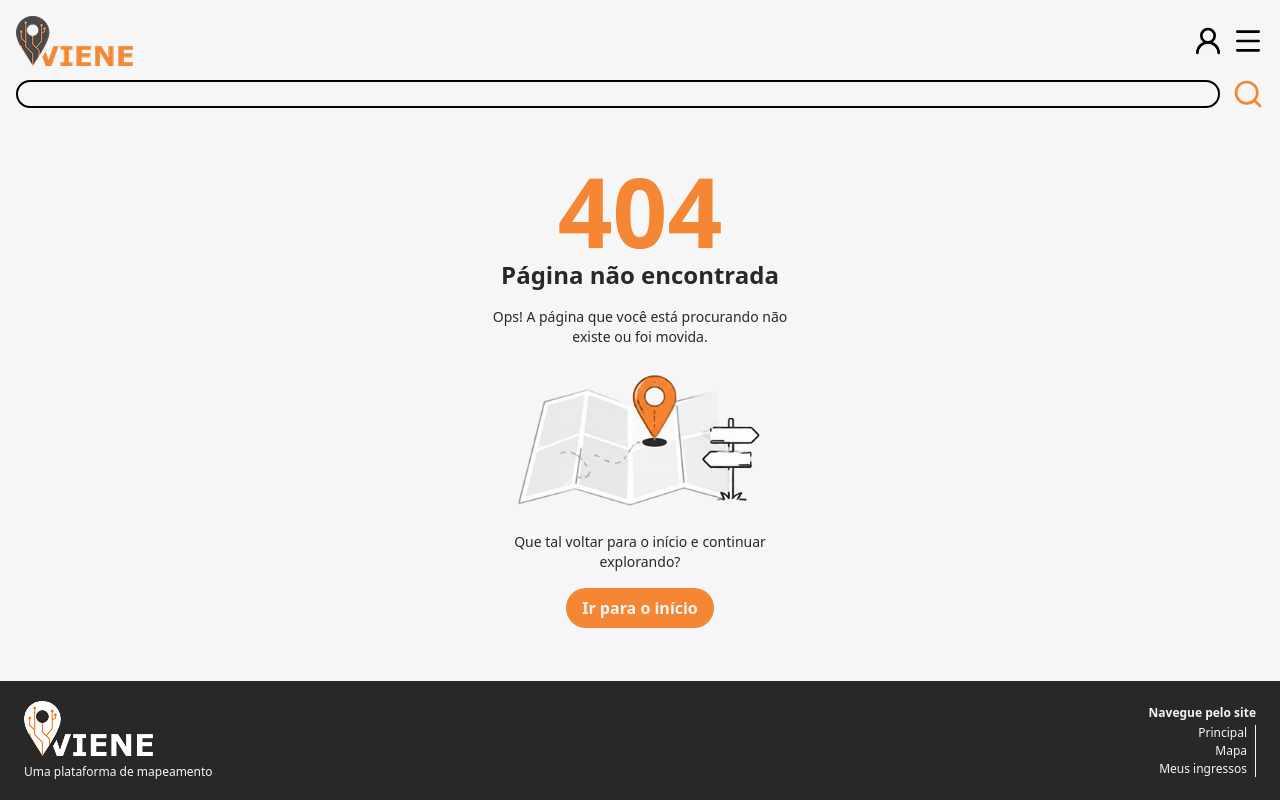
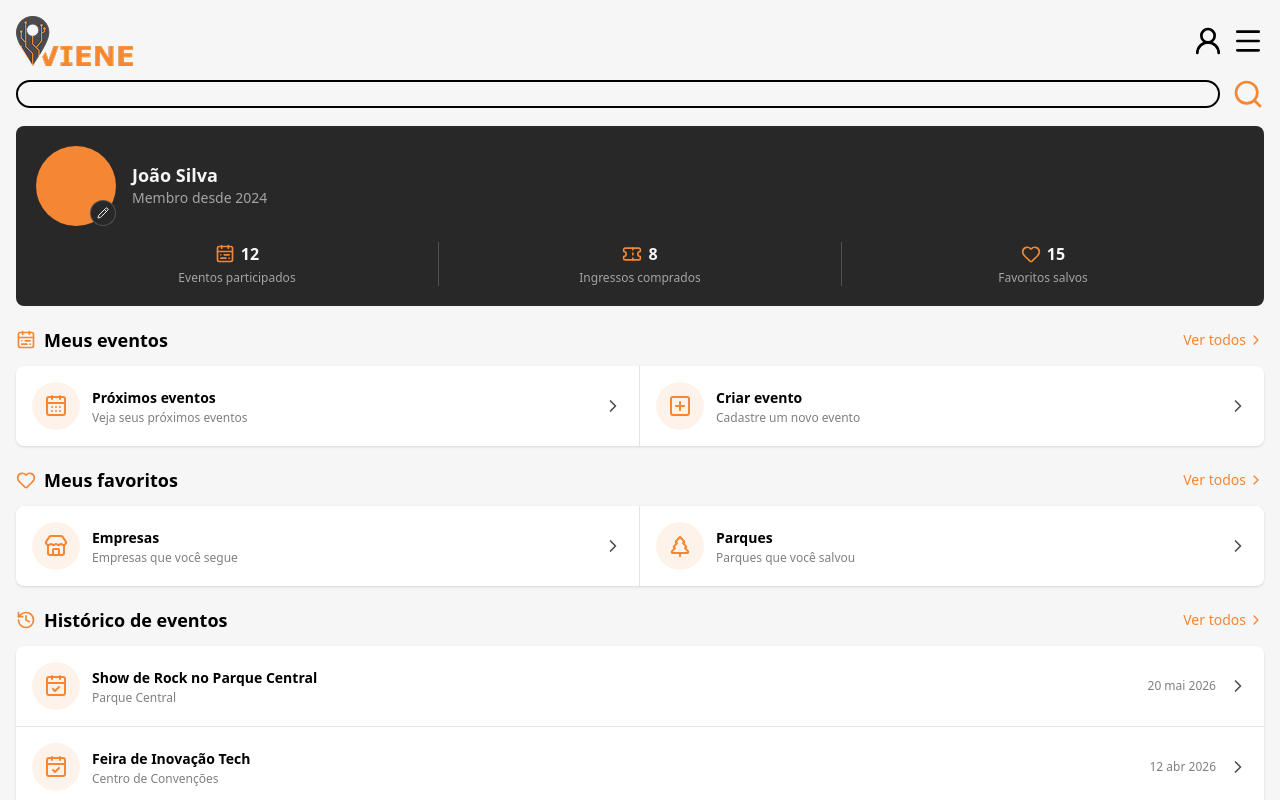
Before and after one commit to ilorenco/Viene, a React (Vite) app in the folder frontend/: page /profile in a window 1280 px wide. Shown: the top 800 px of the page. Built offline with nearby package versions, Linux system fonts and the light colour scheme.

Commit message:
feat: adiciona página de perfil do usuário

```diff
--- a/frontend/src/components/layout/Header.jsx
+++ b/frontend/src/components/layout/Header.jsx
@@ -14,7 +14,9 @@ export function Header() {
                 </Link>
 
                 <div className="flex items-center gap-2">
-                    <UserRound className="size-8" />
+                    <Link to="/profile" aria-label="Perfil">
+                        <UserRound className="size-8" />
+                    </Link>
 
                     <Sheet>
                         <SheetTrigger aria-label="Abrir menu" className="cursor-pointer">
--- /dev/null
+++ b/frontend/src/pages/Profile.jsx
@@ -0,0 +1,185 @@
+import {
+    CalendarCheck,
+    CalendarDays,
+    CalendarRange,
+    ChevronRight,
+    Heart,
+    History,
+    Pencil,
+    SquarePlus,
+    Store,
+    Ticket,
+    TreePine,
+} from 'lucide-react'
+import { Link } from 'react-router-dom'
+
+import { Button } from '@/components/ui/Button'
+import { cn } from '@/lib/utils'
+
+const stats = [
+    { icon: CalendarRange, value: 12, label: 'Eventos participados' },
+    { icon: Ticket, value: 8, label: 'Ingressos comprados' },
+    { icon: Heart, value: 15, label: 'Favoritos salvos' },
+]
+
+const eventActions = [
+    {
+        icon: CalendarDays,
+        title: 'Próximos eventos',
+        description: 'Veja seus próximos eventos',
+        to: '/events',
+    },
+    {
+        icon: SquarePlus,
+        title: 'Criar evento',
+        description: 'Cadastre um novo evento',
+        to: '/events',
+    },
+]
+
+const favoriteCollections = [
+    { icon: Store, title: 'Empresas', description: 'Empresas que você segue', to: '/favorites' },
+    { icon: TreePine, title: 'Parques', description: 'Parques que você salvou', to: '/favorites' },
+]
+
+const eventHistory = [
+    {
+        icon: CalendarCheck,
+        title: 'Show de Rock no Parque Central',
+        description: 'Parque Central',
+        meta: '20 mai 2026',
+        to: '/events',
+    },
+    {
+        icon: CalendarCheck,
+        title: 'Feira de Inovação Tech',
+        description: 'Centro de Convenções',
+        meta: '12 abr 2026',
+        to: '/events',
+    },
+    {
+        icon: CalendarCheck,
+        title: 'Trilha Ecológica Guiada',
+        description: 'Parque Natural das Águas',
+        meta: '28 mar 2026',
+        to: '/events',
+    },
+]
+
+function ProfileSection({
+    icon: Icon,
+    title,
+    seeAllTo,
+    containerClassName = 'grid grid-cols-2 divide-x',
+    children,
+}) {
+    return (
+        <section>
+            <header className="mb-3 flex items-center justify-between">
+                <div className="text-primary flex items-center gap-2">
+                    <Icon className="size-5" />
+                    <h2 className="text-foreground font-inter text-lg font-bold">{title}</h2>
+                </div>
+                {seeAllTo && (
+                    <Link
+                        to={seeAllTo}
+                        className="text-primary flex items-center gap-0.5 text-sm font-medium"
+                    >
+                        Ver todos <ChevronRight className="size-4" />
+                    </Link>
+                )}
+            </header>
+            <ul
+                className={cn(
+                    'divide-foreground/10 bg-white rounded-lg text-sm shadow-sm',
+                    containerClassName,
+                )}
+            >
+                {children}
+            </ul>
+        </section>
+    )
+}
+
+function CollectionItem({ icon: Icon, title, description, to, meta }) {
+    return (
+        <li>
+            <Link to={to} className="flex items-center gap-3 p-4">
+                <div className="bg-primary/10 text-primary shrink-0 rounded-full p-3">
+                    <Icon className="size-6" />
+                </div>
+                <div className="flex min-w-0 flex-1 flex-col gap-0.5">
+                    <p className="text-foreground font-bold">{title}</p>
+                    <p className="text-foreground/50 text-xs leading-tight">{description}</p>
+                </div>
+                {meta && <span className="text-foreground/50 shrink-0 text-xs">{meta}</span>}
+                <ChevronRight className="text-foreground/70 size-5 shrink-0" />
+            </Link>
+        </li>
+    )
+}
+
+export function Profile() {
+    return (
+        <>
+            <header className="bg-secondary rounded-lg p-5">
+                <div className="flex items-center gap-4">
+                    <div className="relative shrink-0">
+                        <div className="bg-primary size-20 rounded-full" />
+                        <button
+                            type="button"
+                            aria-label="Editar foto de perfil"
+                            className="bg-secondary border-background/20 text-background absolute right-0 bottom-0 rounded-full border p-1.5"
+                        >
+                            <Pencil className="size-3" />
+                        </button>
+                    </div>
+
+                    <div className="text-background flex flex-col gap-0.5">
+                        <h1 className="font-inter text-lg leading-tight font-bold">João Silva</h1>
+                        <p className="text-background/60 text-sm">Membro desde 2024</p>
+                    </div>
+                </div>
+
+                <ul className="divide-background/20 mt-4 flex divide-x">
+                    {stats.map(({ icon: Icon, value, label }) => (
+                        <li key={label} className="flex flex-1 flex-col items-center gap-1 px-3">
+                            <div className="text-primary flex items-center gap-1.5">
+                                <Icon className="size-5" />
+                                <span className="text-background font-bold">{value}</span>
+                            </div>
+                            <span className="text-background/60 text-center text-xs">{label}</span>
+                        </li>
+                    ))}
+                </ul>
+            </header>
+
+            <ProfileSection icon={CalendarRange} title="Meus eventos" seeAllTo="/events">
+                {eventActions.map((item) => (
+                    <CollectionItem key={item.title} {...item} />
+                ))}
+            </ProfileSection>
+
+            <ProfileSection icon={Heart} title="Meus favoritos" seeAllTo="/favorites">
+                {favoriteCollections.map((item) => (
+                    <CollectionItem key={item.title} {...item} />
+                ))}
+            </ProfileSection>
+
+            <ProfileSection
+                icon={History}
+                title="Histórico de eventos"
+                seeAllTo="/tickets"
+                containerClassName="flex flex-col divide-y"
+            >
+                {eventHistory.map((item) => (
+                    <CollectionItem key={item.title} {...item} />
+                ))}
+            </ProfileSection>
+
+            <Button variant="danger" className="self-center" size="sm">
+                Sair da conta
+            </Button>
+        </>
+    )
+}
```
Also changed, not shown: frontend/src/routes/AppRoutes.jsx (+6 -1 lines).
